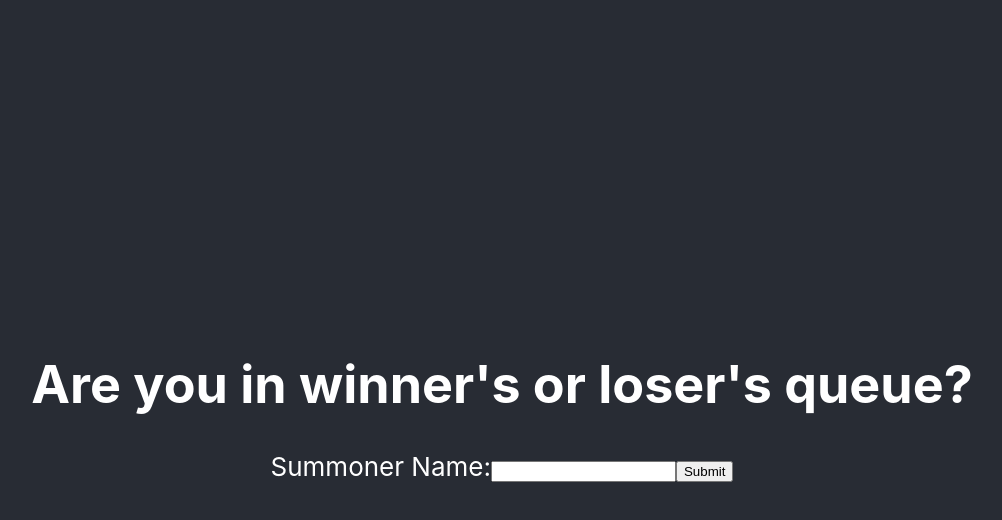
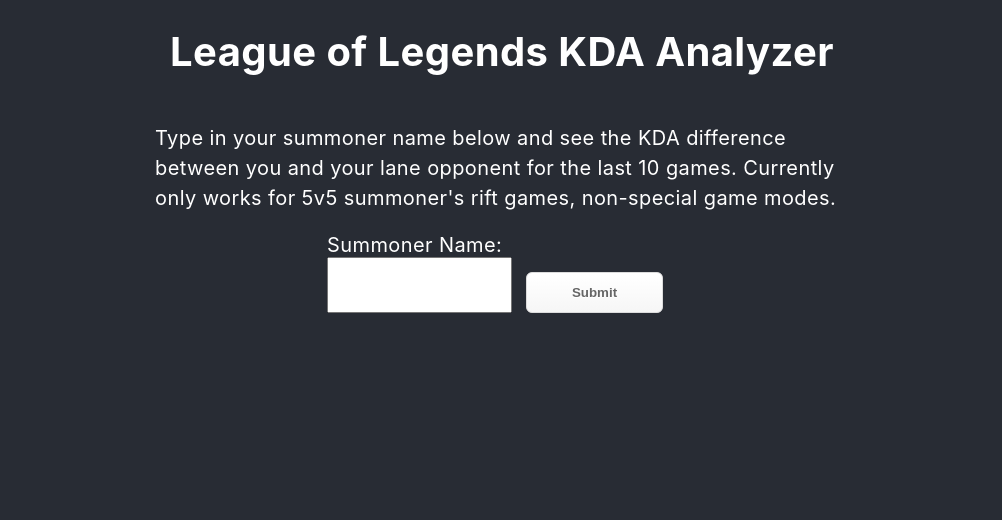
Before and after one commit to sinclair-guthrie/react-winners-queue, a React (Create React App) app: page / in a window 1280 px wide. Shown: the top 520 px of the page, without its empty margins (138-1140 px from the left). Built offline with nearby package versions, Linux system fonts and the light colour scheme.

Commit message:
updated UI

```diff
--- a/src/App.css
+++ b/src/App.css
@@ -1,38 +1,80 @@
-.App {
+#App {
+  width: 100vw;
+  height: 100vh;
   text-align: center;
+  background-color: #282c34;
+  color: white;
+  font-size: 20px;
+  letter-spacing: 0.02em;
+  -webkit-font-smoothing: antialiased;
 }
 
-.App-logo {
-  height: 40vmin;
-  pointer-events: none;
+* {
+  box-sizing: border-box;
 }
 
-@media (prefers-reduced-motion: no-preference) {
-  .App-logo {
-    animation: App-logo-spin infinite 20s linear;
-  }
-}
-
-.App-header {
-  background-color: #282c34;
-  min-height: 100vh;
+#App-header {
+  width: 100%;
+  max-width: 1499px;
+  margin-left: auto;
+  margin-right: auto;
   display: flex;
   flex-direction: column;
   align-items: center;
   justify-content: center;
-  font-size: calc(10px + 2vmin);
-  color: white;
 }
 
-.App-link {
-  color: #61dafb;
+#App-header p {
+  max-width: 55ch;
+  text-align: left;
+  line-height: 1.5;
 }
 
-@keyframes App-logo-spin {
-  from {
-    transform: rotate(0deg);
-  }
-  to {
-    transform: rotate(360deg);
-  }
+#listArea {
+  width: 100%;
+  max-width: 350px;
+  margin-left: auto;
+  margin-right: auto;
+  text-align: left;
 }
+
+#formArea {
+  display: flex;
+  flex-flow: row wrap;
+}
+
+#boxLabel {
+  margin-right: 15px;
+}
+
+#submitButton {
+  box-shadow:inset 0px 1px 0px 0px #ffffff;
+	background:linear-gradient(to bottom, #ffffff 5%, #f6f6f6 100%);
+	background-color:#ffffff;
+	border-radius:6px;
+	border:1px solid #dcdcdc;
+	display:inline-block;
+	cursor:pointer;
+	color:#666666;
+  font-weight:bold;
+  margin-left: auto;
+  margin-right: auto;
+  margin-top: 15px;
+	padding:12px 45px;
+	text-decoration:none;
+  text-shadow:0px 1px 0px #ffffff;
+}
+
+#submitButton:hover {
+  background:linear-gradient(to bottom, #f6f6f6 5%, #ffffff 100%);
+	background-color:#f6f6f6;
+}
+
+#submitButton:active {
+  position:relative;
+	top:1px;
+}
+
+#dataBullets li {
+  margin-bottom: 8px;
+}
--- a/src/App.js
+++ b/src/App.js
@@ -18,34 +18,42 @@
 
   handleSubmit(event) {
     let url = "https://winners-queue-api.herokuapp.com/request/" + this.state.summName;
-    let listDiv = document.getElementById("listArea");
+    let loadMsg = document.getElementById("loadMsg");
+    let dataBullets = document.getElementById("dataBullets");
     if (this.state.summName === '') {
-      listDiv.innerHTML = "Add a summoner name before submitting!"
+      loadMsg.innerHTML = "Add a summoner name before submitting!"
       event.preventDefault();
       return
     }
-    listDiv.innerHTML = "loading...";
+    loadMsg.innerHTML = "loading...";
     let jsonReq = new XMLHttpRequest();
     jsonReq.responseType = "json";
     jsonReq.open("GET", url);
     jsonReq.onreadystatechange = () => {
       if (jsonReq.readyState === XMLHttpRequest.DONE) {
-        if (jsonReq.status >= 400) {
-          listDiv.innerHTML = jsonReq.statusText;
+        if (jsonReq.status === 403) {
+          loadMsg.innerHTML = "Forbidden - api key likely needs to be updated";
+          dataBullets.innerHTML = "";
+        } else if (jsonReq.status >= 400) {
+          loadMsg.innerHTML = jsonReq.statusText;
+          dataBullets.innerHTML = "";
         } else if(jsonReq.status === 0) {
-          listDiv.innerHTML = "failed with status code 0 - connection to server likely refused"
+          loadMsg.innerHTML = "Failed with status code 0 - connection to server likely refused";
+          dataBullets.innerHTML = "";
         } else {
-          console.log(jsonReq.response);
           let jsonResp = jsonReq.response;
-          listDiv.innerHTML = "";
-          let newList = document.createElement("ul");
+          loadMsg.innerHTML = "";
+          dataBullets.innerHTML = "";
           jsonResp.matchData.forEach(x => {
+            let roundedX = x;
+            if (typeof x === "number") {
+              roundedX = x.toFixed(2);
+            }
             let listItem = document.createElement("li");
-            let innerText = document.createTextNode("" + x);
+            let innerText = document.createTextNode("" + roundedX);
             listItem.appendChild(innerText);
-            newList.appendChild(listItem);
+            dataBullets.appendChild(listItem);
           })
-          listDiv.appendChild(newList);
         }
       }
     }
@@ -55,21 +63,25 @@
 
   render() {
     return (
-      <div className="App">
-        <header className="App-header">
+      <div id="App">
+        <header id="App-header">
           <h1>
-            Are you in winner's or loser's queue?
+            League of Legends KDA Analyzer
           </h1>
-          <form onSubmit={this.handleSubmit}>
-            <label>
-              Summoner Name:
-          <input type="text" value={this.state.summName} onChange={this.handleChange} />
-            </label>
-            <input type="submit" value="Submit" />
+          <p>
+            Type in your summoner name below and see the KDA difference between you and your lane opponent for the last 10 games.
+            Currently only works for 5v5 summoner's rift games, non-special game modes.
+          </p>
+        </header>
+        <div id="listArea">
+          <form id="formArea" onSubmit={this.handleSubmit}>
+            <label id="boxLabel" for="summoner">Summoner Name: </label>
+            <input id="summoner" type="text" value={this.state.summName} onChange={this.handleChange}/>
+            <input id="submitButton" type="submit" value="Submit"/>
           </form>
-          <div id="listArea">
-          </div>
-        </header>
+          <p id="loadMsg"></p>
+          <ul id="dataBullets"></ul>
+        </div>
       </div>
     );
   }
```
